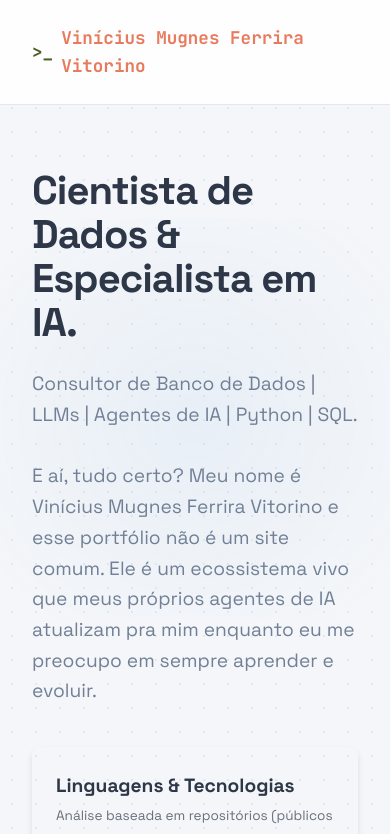
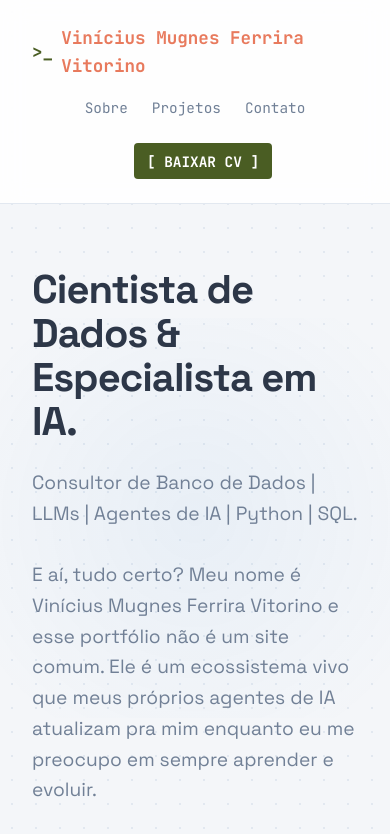
Before and after one commit to devini9/portfolio, a React (Vite) app: page / in a window 390 px wide. Shown: the top 834 px of the page. Built offline with nearby package versions, Linux system fonts and the light colour scheme.

Commit message:
fix: ensure header nav displays on mobile screens

```diff
--- a/src/components/Header.css
+++ b/src/components/Header.css
@@ -62,9 +62,18 @@
   color: var(--text-main);
 }
 
-@media (max-width: 600px) {
+@media (max-width: 900px) {
+  .header-inner {
+    flex-direction: column;
+    gap: 1rem;
+  }
   .header-nav {
-    display: none; /* Em um site real teríamos um menu hambúrguer */
+    flex-wrap: wrap;
+    justify-content: center;
+    gap: 1.5rem;
+  }
+  .cv-btn {
+    margin-left: 0;
   }
 }
 
```
